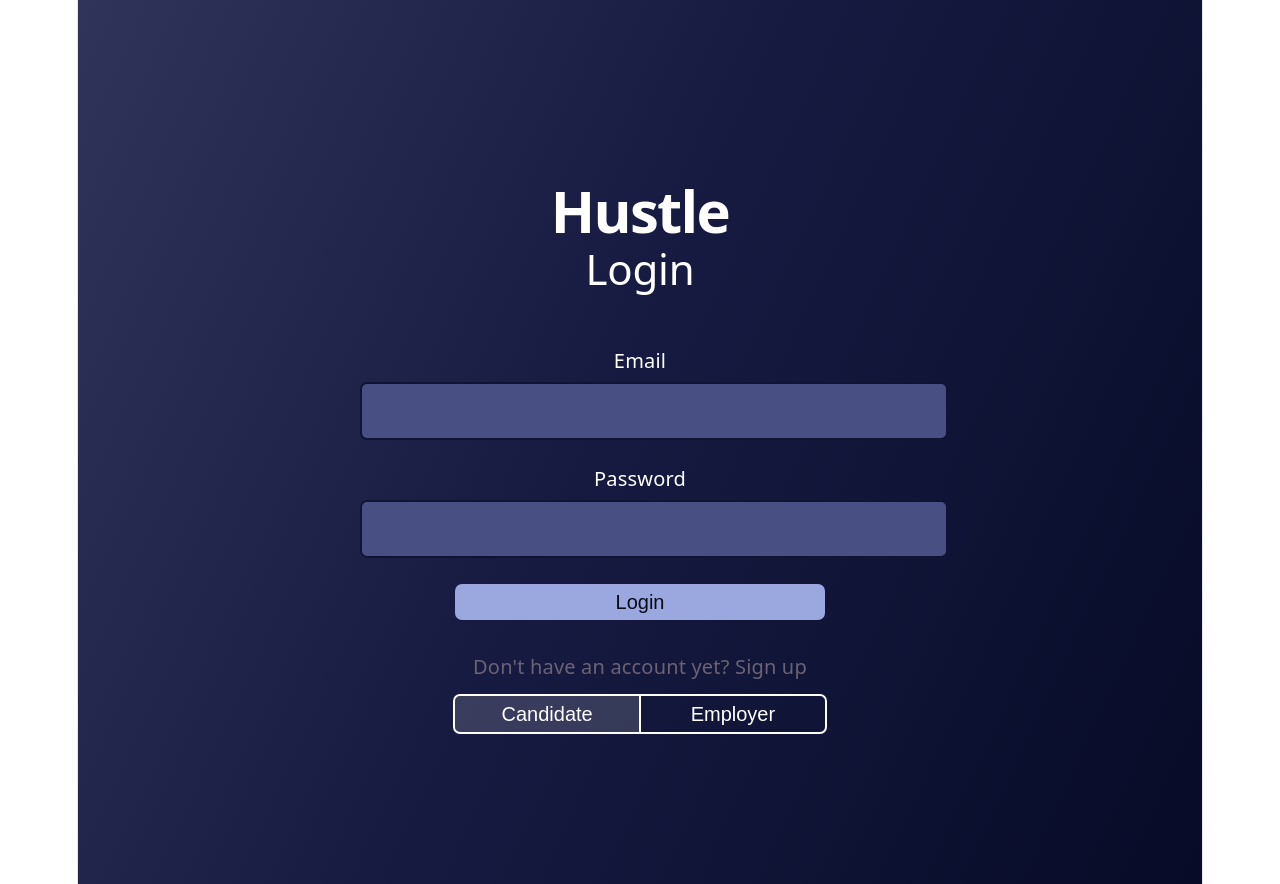
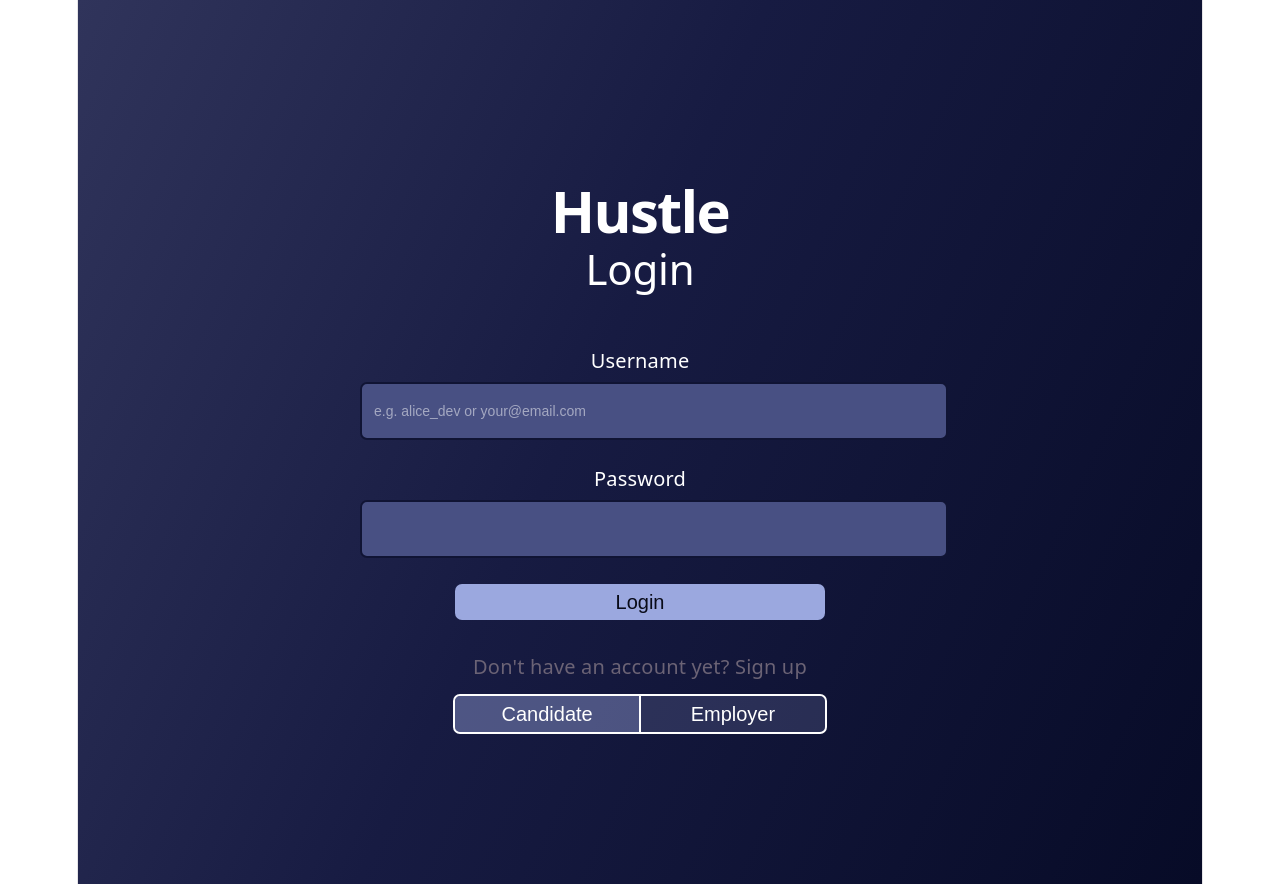
Before and after one commit to aminRupom/csit314-recruitment-platform, a React (Vite) app in the folder frontend/: page /login in a window 1280 px wide. Built offline with nearby package versions, Linux system fonts and the light colour scheme; no server answers; the HTML template or start-up script is replaced by a standard one.

Commit message:
Fix login: accept username not just email, make signup buttons visible

```diff
--- a/frontend/src/pages/Login.jsx
+++ b/frontend/src/pages/Login.jsx
@@ -71,15 +71,16 @@ function Login() {
 
         <form className="login-form" onSubmit={handleSubmit}>
           <div className="form-group">
-            <label htmlFor="email">Email</label>
+            <label htmlFor="email">Username</label>
 
             <input
               id="email"
-              type="email"
+              type="text"
               name="email"
               value={formData.email}
               onChange={handleChange}
-              autoComplete="email"
+              autoComplete="username"
+              placeholder="e.g. alice_dev or your@email.com"
             />
           </div>
 
--- a/frontend/src/styles/login.css
+++ b/frontend/src/styles/login.css
@@ -59,6 +59,11 @@
   outline: none;
 }
 
+.form-group input::placeholder {
+  color: rgba(255, 255, 255, 0.5);
+  font-size: 14px;
+}
+
 .form-group input:focus {
   border-color: #aeb8f2;
   box-shadow: 0 0 0 3px rgba(174, 184, 242, 0.2);
@@ -113,7 +118,7 @@
 .role-buttons button {
   flex: 1;
   border: none;
-  background-color: transparent;
+  background-color: rgba(155, 168, 223, 0.18);
   color: #ffffff;
   font-size: 20px;
   cursor: pointer;
@@ -126,7 +131,7 @@
 
 .role-buttons button:hover,
 .role-buttons .selected-role {
-  background-color: rgba(255, 255, 255, 0.15);
+  background-color: rgba(155, 168, 223, 0.42);
 }
 
 @media (max-width: 650px) {
```
